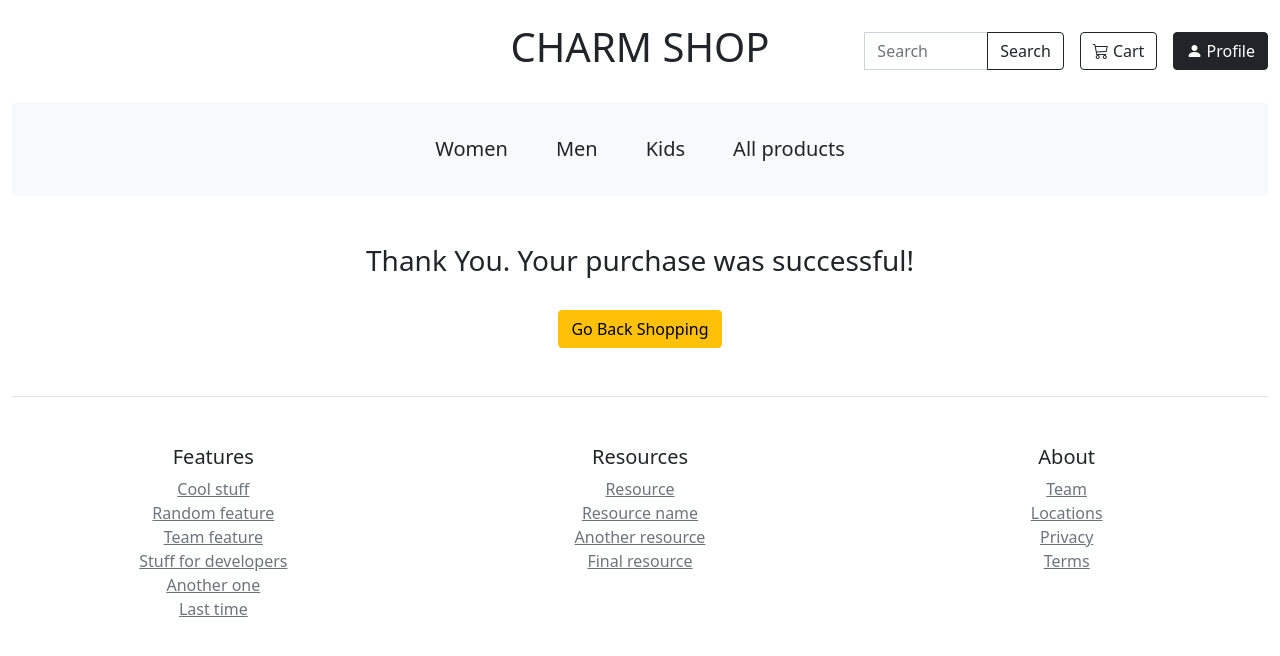
After one commit to OxanaIT/Charm_Shop, a Django app: page /checkout/ in a window 1280 px wide. The commit adds this page. Shown: the top 656 px of the page. Run offline with Django 3.2, Linux system fonts and the light colour scheme; some libraries are stand-ins or nearby versions.

Commit message:
Create cart

```diff
--- a/charm_shop/main_app/models.py
+++ b/charm_shop/main_app/models.py
@@ -97,6 +97,7 @@ class Cart(models.Model):
 class CartProduct(models.Model):
     cart = models.ForeignKey(Cart, on_delete=models.CASCADE)
     product = models.ForeignKey(Product, on_delete=models.CASCADE)
+    rate = models.PositiveIntegerField(null=True)
     quantity = models.PositiveIntegerField()
     subtotal = models.PositiveIntegerField()
 
--- a/charm_shop/main_app/templates/main_app/all_products.html
+++ b/charm_shop/main_app/templates/main_app/all_products.html
@@ -15,7 +15,7 @@ Women Section
                 <a href="{% url 'productdetail' p.slug %}"> <img src="{{ p.image }}" height="175" onmouseover="this.height=210"
                 onmouseleave="this.height=175" > </a>
                 <p class="mt-4">Price: {{ p.price }} EUR</p>
-                <a href="" class="btn btn-success mb-3">Add To Cart</a>
+                <a href="{% url 'addtocart' p.id %}" class="btn btn-success mb-3">Add To Cart</a>
             </div>
         </div>
         {% endfor %}
--- a/charm_shop/main_app/templates/main_app/base.html
+++ b/charm_shop/main_app/templates/main_app/base.html
@@ -41,7 +41,10 @@
                     <input type="text" class="form-control" placeholder="Search" name="search">
                     <input class="btn btn-outline-dark" type="submit" value="Search">
                   </form>
-              <a class="btn btn-outline-dark m-3 btn-md" href="{% url 'cart' %}"><i class="bi bi-cart3"></i>  Cart</a>
+
+
+              <a class="btn btn-outline-dark m-3 btn-md" href="{% url 'mycart' %}">
+                  <i class="bi bi-cart3"></i>  Cart</a>
 
               {% if request.user.customer %}
               <div class="dropdown">
@@ -110,17 +113,6 @@
                       <li><a class="dropdown-item" href="{% url 'kidcateg' 'pyjamas' %}">Pyjamas</a></li>
                   </ul>
               </li>
-              <li class="nav-item">
-                  <a class="nav-link m-3 text-dark" href="{% url 'kids' %}" data-bs-toggle="dropdown">
-                      <div class="SVB">Teenagers</div></a>
-                  <ul class="dropdown-menu dropdown-menu-light" style="margin-top: -20px">
-                      <li><a class="dropdown-item" href="#">Winters clothing</a></li>
-                      <li><a class="dropdown-item" href="#">Summer wear</a></li>
-                      <li><a class="dropdown-item" href="#">Footwear</a></li>
-                      <li><a class="dropdown-item" href="#">Accessories</a></li>
-                      <li><a class="dropdown-item" href="#">Pyjamas</a></li>
-                  </ul>
-              </li>
 
               <li class="nav-item">
                   <a class="nav-link m-3 text-dark" href="{% url 'all_products' %}">
--- /dev/null
+++ b/charm_shop/main_app/templates/main_app/checkout.html
@@ -0,0 +1,14 @@
+{% extends "main_app/base.html" %}
+
+{% block title %}Checkout{% endblock %}
+
+{% block content %}
+<br>
+<div class="container"><br>
+    <h3 class="text-center">Thank You. Your purchase was successful!</h3>
+    <br>
+    <div class="text-center">
+    <a href="{% url 'home' %}" class="btn btn-warning">Go Back Shopping</a>
+    </div>
+</div>
+{% endblock %}
--- a/charm_shop/main_app/templates/main_app/home.html
+++ b/charm_shop/main_app/templates/main_app/home.html
@@ -7,9 +7,10 @@ Charm Shop
 {% block content %}
 
 
-
 <div class="container mt-5">
 <h1>Charm Shop!</h1>
 <p>Clothing store.</p>
 </div>
+
+
 {% endblock %}
--- a/charm_shop/main_app/templates/main_app/kids.html
+++ b/charm_shop/main_app/templates/main_app/kids.html
@@ -14,7 +14,7 @@ Kids Section
                 <a href="{% url 'productdetail' k.slug %}"> <img src="{{ k.image }}" height="175" onmouseover="this.height=210"
                 onmouseleave="this.height=175" > </a>
                 <p class="mt-4">Price: {{ k.price }} EUR</p>
-                <a href="" class="btn btn-success mb-3">Add To Cart</a>
+                <a href="{% url 'addtocart' k.id %}" class="btn btn-success mb-3">Add To Cart</a>
             </div>
         </div>
         {% endfor %}
--- a/charm_shop/main_app/templates/main_app/men.html
+++ b/charm_shop/main_app/templates/main_app/men.html
@@ -14,7 +14,7 @@ Men Section
                 <a href="{% url 'productdetail' p.slug %}"> <img src="{{ p.image }}" height="175" onmouseover="this.height=210"
                 onmouseleave="this.height=175" > </a>
                 <p class="mt-4">Price: {{ p.price }} EUR</p>
-                <a href="" class="btn btn-success mb-3">Add To Cart</a>
+                <a href="{% url 'addtocart' p.id %}" class="btn btn-success mb-3">Add To Cart</a>
             </div>
         </div>
         {% endfor %}
--- a/charm_shop/main_app/templates/main_app/productdetail.html
+++ b/charm_shop/main_app/templates/main_app/productdetail.html
@@ -33,7 +33,7 @@
             {% endif %}
             </form>
         </div>
-            <a href="" class="btn btn-outline-dark mt-4 mb-1" style="display:block">Add To Cart</a>
+            <a href="{% url 'addtocart' product.id %}" class="btn btn-outline-dark mt-4 mb-1" style="display:block">Add To Cart</a>
             <hr>
 
             <p class="text-uppercase">Description: {{ product.description }}</p>
--- a/charm_shop/main_app/templates/main_app/winteritems.html
+++ b/charm_shop/main_app/templates/main_app/winteritems.html
@@ -14,7 +14,7 @@
                 <a href="{% url 'productdetail' product.slug %}"> <img src="{{ product.image }}" height="175" onmouseover="this.height=210"
                 onmouseleave="this.height=175" ></a>
                 <p class="mt-4">Price: {{ product.price }} EUR</p>
-                <a href="" class="btn btn-success mb-3">Add To Cart</a>
+                <a href="{% url 'addtocart' product.id %}" class="btn btn-success mb-3">Add To Cart</a>
             </div>
         </div>
         {% endfor%}
@@ -26,7 +26,7 @@
                 <a href="{% url 'productdetail' product.slug %}"> <img src="{{ product.image }}" height="175" onmouseover="this.height=210"
                 onmouseleave="this.height=175" ></a>
                 <p class="mt-4">Price: {{ product.price }} EUR</p>
-                <a href="" class="btn btn-success mb-3">Add To Cart</a>
+                <a href="{% url 'addtocart' product.id %}" class="btn btn-success mb-3">Add To Cart</a>
             </div>
         </div>
         {% endfor%}
@@ -38,7 +38,7 @@
                 <a href="{% url 'productdetail' product.slug %}"> <img src="{{ product.image }}" height="175" onmouseover="this.height=210"
                 onmouseleave="this.height=175" ></a>
                 <p class="mt-4">Price: {{ product.price }} EUR</p>
-                <a href="" class="btn btn-success mb-3">Add To Cart</a>
+                <a href="{% url 'addtocart' product.id %}" class="btn btn-success mb-3">Add To Cart</a>
             </div>
         </div>
         {% endfor%}
--- a/charm_shop/main_app/templates/main_app/women.html
+++ b/charm_shop/main_app/templates/main_app/women.html
@@ -14,7 +14,7 @@ Women Section
                 <a href="{% url 'productdetail' p.slug %}"> <img src="{{ p.image }}" height="175" onmouseover="this.height=210"
                 onmouseleave="this.height=175" > </a>
                 <p class="mt-4">Price: {{ p.price }} EUR</p>
-                <a href="" class="btn btn-success mb-3">Add To Cart</a>
+                <a href="{% url 'addtocart' p.id %}" class="btn btn-success mb-3">Add To Cart</a>
             </div>
         </div>
         {% endfor %}
--- a/charm_shop/main_app/urls.py
+++ b/charm_shop/main_app/urls.py
@@ -1,5 +1,5 @@
 from django.urls import path
-from . views import ProductDetailView, UserRegistrationView, UserLogoutView, UserLoginView
+from . views import *
 from . import views
 
 urlpatterns = [
@@ -7,7 +7,6 @@ urlpatterns = [
     path('women/', views.women, name="women"),
     path('men/', views.men, name="men"),
     path('kids/', views.kids, name="kids"),
-    path('cart/', views.cart, name="cart"),
     path('all_products/', views.all_products, name="all_products"),
     path("product/<slug:slug>/", ProductDetailView.as_view(), name="productdetail"),
 
@@ -23,6 +22,12 @@ urlpatterns = [
     path("kids/<slug:data>", views.kidcateg, name="kidcateg"),
 
 
+    path('add-to-cart-<int:pro_id>/', AddToCartView.as_view(), name="addtocart"),
+    path('my-cart/', MyCartView.as_view(), name="mycart"),
+    path('manage-cart/<int:cp_id>/', ManageCartView.as_view(), name="managecart"),
+    path('checkout/', views.checkout, name="checkout")
+
+
 
 
 ]
--- a/charm_shop/main_app/views.py
+++ b/charm_shop/main_app/views.py
@@ -29,10 +29,6 @@ def kids(request):
         'kiditem': Product.objects.filter(category=3)
     }
     return render(request, 'main_app/kids.html', context)
-
-
-def cart(request):
-    return render(request, 'main_app/cart.html')
 
 
 def subitem(request):
@@ -104,16 +100,104 @@ class UserLoginView(FormView):
                                                              "error": "This user doesn't exist"})
         return super().form_valid(form)
 
-"""
 
-Adding search
 
-def new_search(request):
-    search = request.POST.get("search")
-    print(search)
-    return render(request, 'main_app/home.html')
-"""
+class AddToCartView(TemplateView):
+    template_name = "main_app/addtocart.html"
 
+    def get_context_data(self, **kwargs):
+        context = super().get_context_data(**kwargs)
+        # get product id from requested url
+        product_id = self.kwargs['pro_id']
+        # get product
+        product_obj = Product.objects.get(id=product_id)
+        # check if cart exists
+        cart_id = self.request.session.get('cart_id', None)
+        if cart_id:
+            cart_obj = Cart.objects.get(id=cart_id)
+            this_product_in_cart = cart_obj.cartproduct_set.filter(product=product_obj)
+
+            # items already exists in cart
+            if this_product_in_cart.exists():
+                cartproduct = this_product_in_cart.last()
+                cartproduct.quantity += 1
+                cartproduct.subtotal += product_obj.price
+                cartproduct.save()
+                cart_obj.total += product_obj.price
+                cart_obj.save()
+            # new item is added in cart
+            else:
+                cartproduct = CartProduct.objects.create(cart=cart_obj, product=product_obj,
+                                                         rate=product_obj.price, quantity=1,
+                                                         subtotal=product_obj.price)
+                cart_obj.total += product_obj.price
+                cart_obj.save()
+        # if cart does not exist
+        else:
+            cart_obj = Cart.objects.create(total=0)
+            self.request.session['cart_id'] = cart_obj.id
+            cartproduct = CartProduct.objects.create(cart=cart_obj, product=product_obj,
+                                                     rate=product_obj.price, quantity=1,
+                                                     subtotal=product_obj.price)
+            cart_obj.total += product_obj.price
+            cart_obj.save()
+
+        return context
+
+
+
+class ManageCartView(View):
+    def get(self, request, *args, **kwargs):
+        cp_id = self.kwargs["cp_id"]
+        action = request.GET.get("action")
+        cp_obj = CartProduct.objects.get(id=cp_id)
+        cart_obj = cp_obj.cart
+
+        # when user inc the item - inc quantity, subtotal, cart value
+        if action == "inc":
+            cp_obj.quantity += 1
+            cp_obj.subtotal += cp_obj.rate
+            cp_obj.save()
+            cart_obj.total += cp_obj.rate
+            cart_obj.save()
+
+        # when user dcr the item - dcr quantity, subtotal, cart value
+        elif action == "dcr":
+                cp_obj.quantity -= 1
+                cp_obj.subtotal -= cp_obj.rate
+                cp_obj.save()
+                cart_obj.total -= cp_obj.rate
+                cart_obj.save()
+                if cp_obj.quantity == 0:
+                    cp_obj.delete()
+
+        # remove the item subtotal value from total. Delete cart product obj
+        elif action == "rmv":
+            cart_obj.total -= cp_obj.subtotal
+            cart_obj.save()
+            cp_obj.delete()
+        else:
+            pass
+        return redirect("mycart")
+
+
+class MyCartView(TemplateView):
+    template_name = "main_app/cart.html"
+
+    def get_context_data(self, **kwargs):
+        context = super().get_context_data(**kwargs)
+        cart_id = self.request.session.get("cart_id", None)
+        # if exists
+        if cart_id:
+            cart = Cart.objects.get(id=cart_id)
+        else:
+            cart = None
+        context['cart'] = cart
+        return context
+
+
+def checkout(request):
+    return render(request, "main_app/checkout.html")
 
 
 def womencateg(request, data=None):
@@ -136,14 +220,3 @@ def kidcateg(request, data=None):
     elif data == 'winters-clothing' or 'summer-wear' or 'footwear' or 'accessories' or 'pyjamas':
         kidcat = Product.objects.filter(category__title="Kids", sub_category__slug=data)
     return render(request, 'main_app/winteritems.html', {'kidcat': kidcat})
-
-"""
-def subcat(request, data=None):
-    if data == None:
-        winter = Product.objects.all(category="Women")
-        men = Product.objects.all(category="Men")
-    elif data == 'winters-clothing' or 'summer-wear' or 'footwear' or 'accessories' or 'pyjamas':
-        winter = Product.objects.filter(category__title="Women", sub_category__slug=data)
-        men = Product.objects.filter(category__title="Men", sub_category__slug=data)
-    return render(request, 'main_app/winteritems.html', {'winter': winter, 'men': men})
-"""
```
Also changed, not shown: charm_shop/main_app/templates/main_app/addtocart.html (added, +13 -0 lines), charm_shop/main_app/templates/main_app/cart.html (+47 -4 lines), charm_shop/main_app/migrations/0001_initial.py (deleted), charm_shop/main_app/migrations/0002_auto_20210821_1204.py (deleted).
